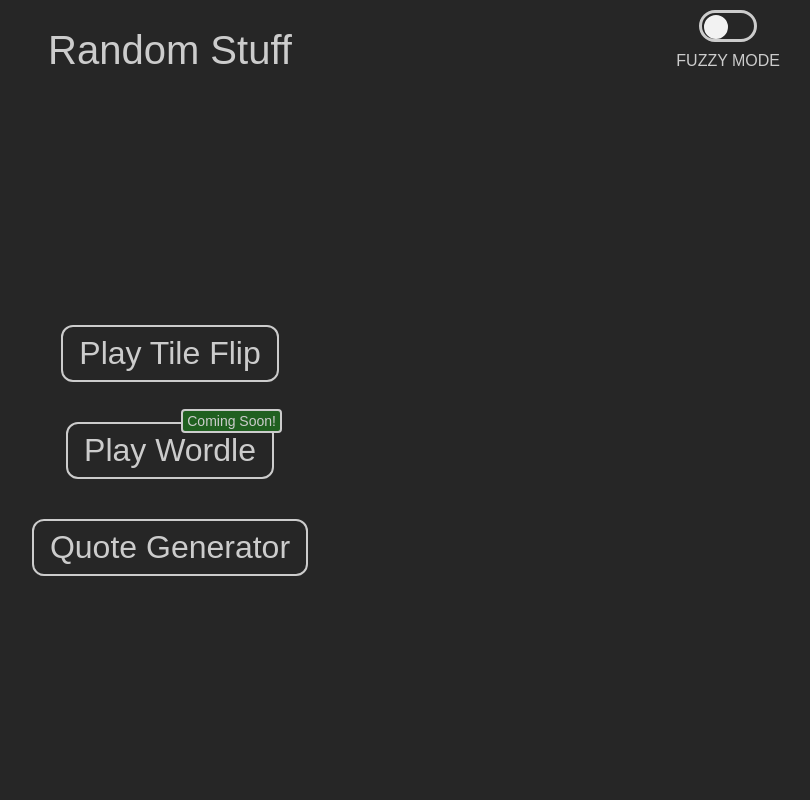
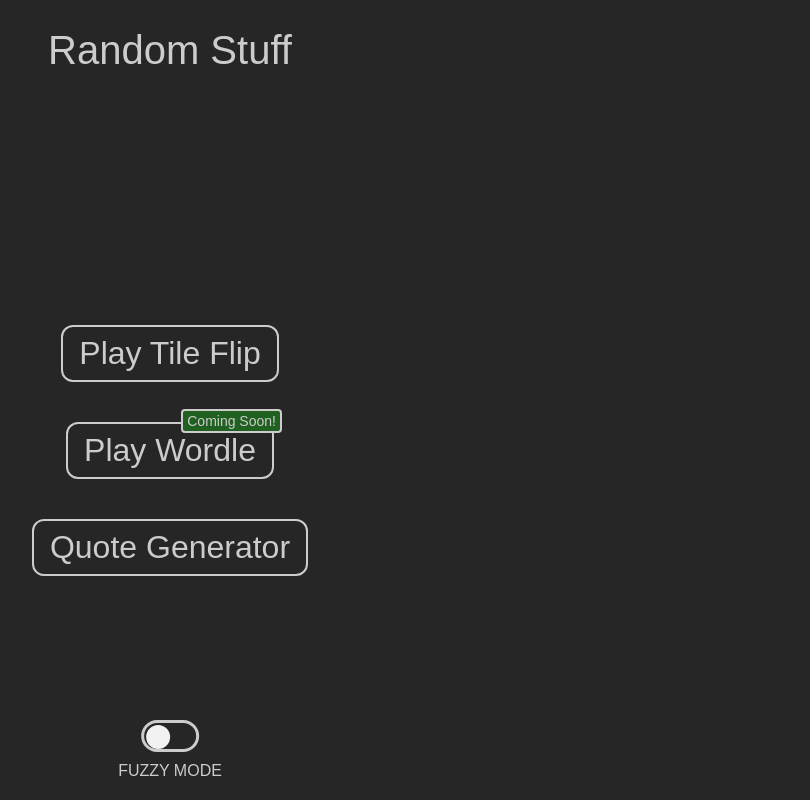
Before and after one commit to kray67/random-stuff, a React (Vite) app: page / in a window 1280 px wide. Shown: the whole page, without its empty margins (470-1280 px from the left). Built offline with nearby package versions, Linux system fonts and the light colour scheme.

Commit message:
changes to homepage fuzzy toggle input

```diff
--- a/src/App.jsx
+++ b/src/App.jsx
@@ -21,15 +21,25 @@
 
 	return (
 		<div id="App">
-			<Toggle
-			propClass="toggle-fuzzy"
-			text="FUZZY MODE"
-			clicked={() => setFuzzy(!fuzzy)} />
+			{
+				location.pathname === '/' &&
+				<AnimatePresence mode="wait">
+					<motion.div
+					className="toggle-fuzzy"
+					initial={{ opacity: 0 }}
+					animate={{ opacity: 1 }}
+					exit={{ opacity: 0 }}
+					transition={{ duration: 0.5 }}>
+						<Toggle
+						text="FUZZY MODE"
+						clicked={() => setFuzzy(!fuzzy)} />
+					</motion.div>
+				</AnimatePresence>
+			}
 			{
 				fuzzy &&
 				<FuzzyOverlay />
 			}
-			{/* <FuzzyOverlay /> */}
 			<Header />
 			<AnimatePresence initial={false} mode="wait">
 				<motion.div key={location.pathname} className="content"
--- a/src/components/common/Toggle.jsx
+++ b/src/components/common/Toggle.jsx
@@ -13,7 +13,7 @@
     }
 
     return (
-        <div className={`toggle-wrapper ${props.propClass}`}>
+        <div className="toggle-wrapper">
 
             <div
             className={`toggle-outer ${toggled ? 'toggled' : ''}`}
@@ -31,7 +31,6 @@
 
 Toggle.propTypes = {
     text: PropTypes.string,
-    propClass: PropTypes.string,
     isDisabled: PropTypes.bool,
     clicked: PropTypes.func
 }
--- a/src/styles/App.scss
+++ b/src/styles/App.scss
@@ -27,9 +27,10 @@
 
     .toggle-fuzzy {
         position: absolute;
-        top: 10px;
-        right: 30px;
+        bottom: 20px;
+        left: 50%;
         z-index: 3;
+        transform: translateX(-50%);
     }
 
     .under-development {
```
